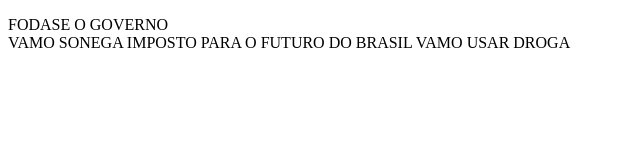
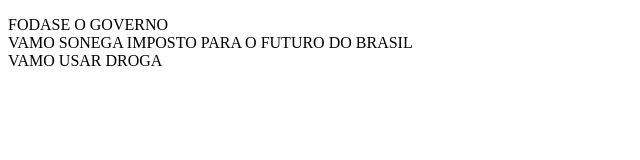
Before and after one commit to bolsonaro2018-fazoL/repositorioTeste, a plain HTML site: page index.html in a window 1280 px wide. Shown: the whole page, without its empty margins (0-640 px from the left). Drawn offline with Linux system fonts and the light colour scheme.

Commit message:
Update index.html

```diff
--- a/index.html
+++ b/index.html
@@ -10,7 +10,7 @@
 
     <p>
             FODASE O GOVERNO <br>
-            VAMO SONEGA IMPOSTO PARA O FUTURO DO BRASIL
+            VAMO SONEGA IMPOSTO PARA O FUTURO DO BRASIL <br>
             VAMO USAR DROGA
     </p>
 </body>
```
